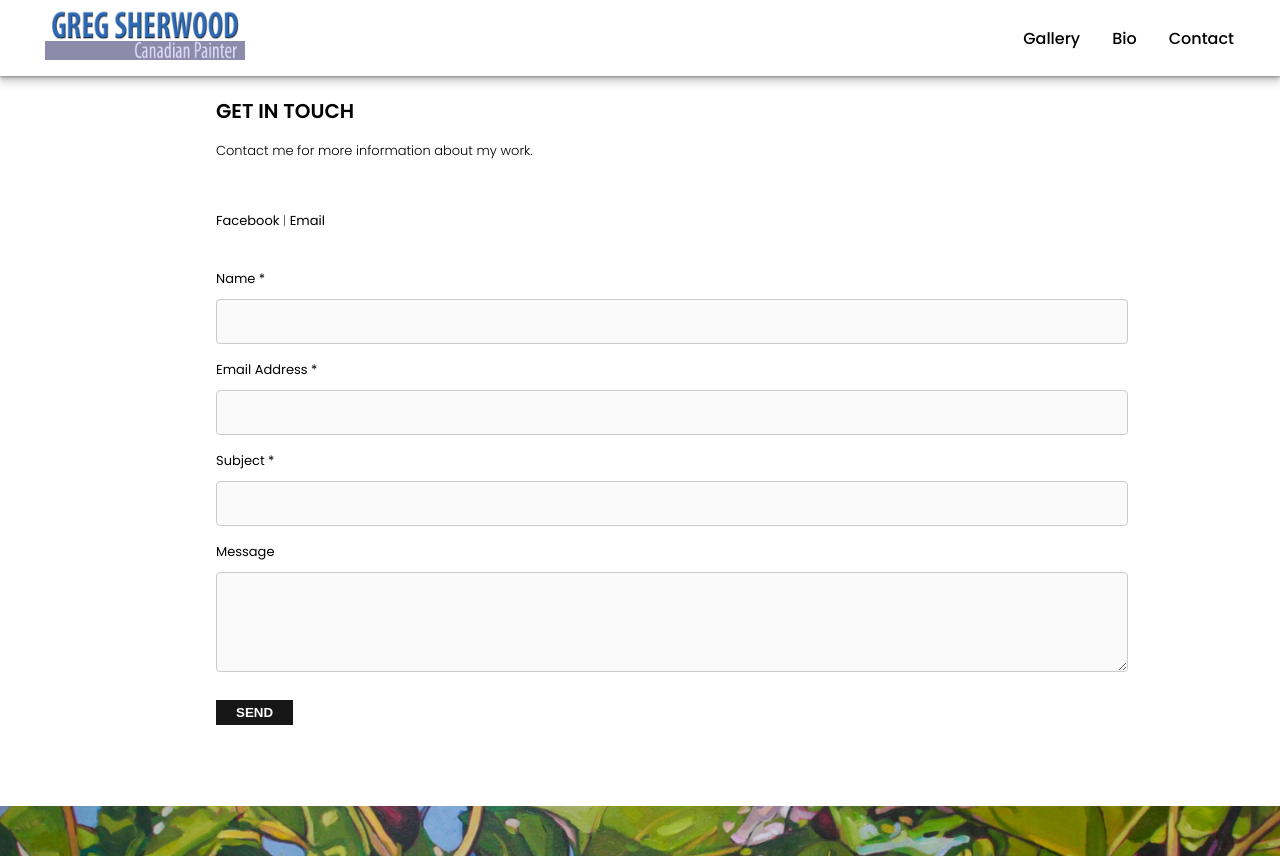
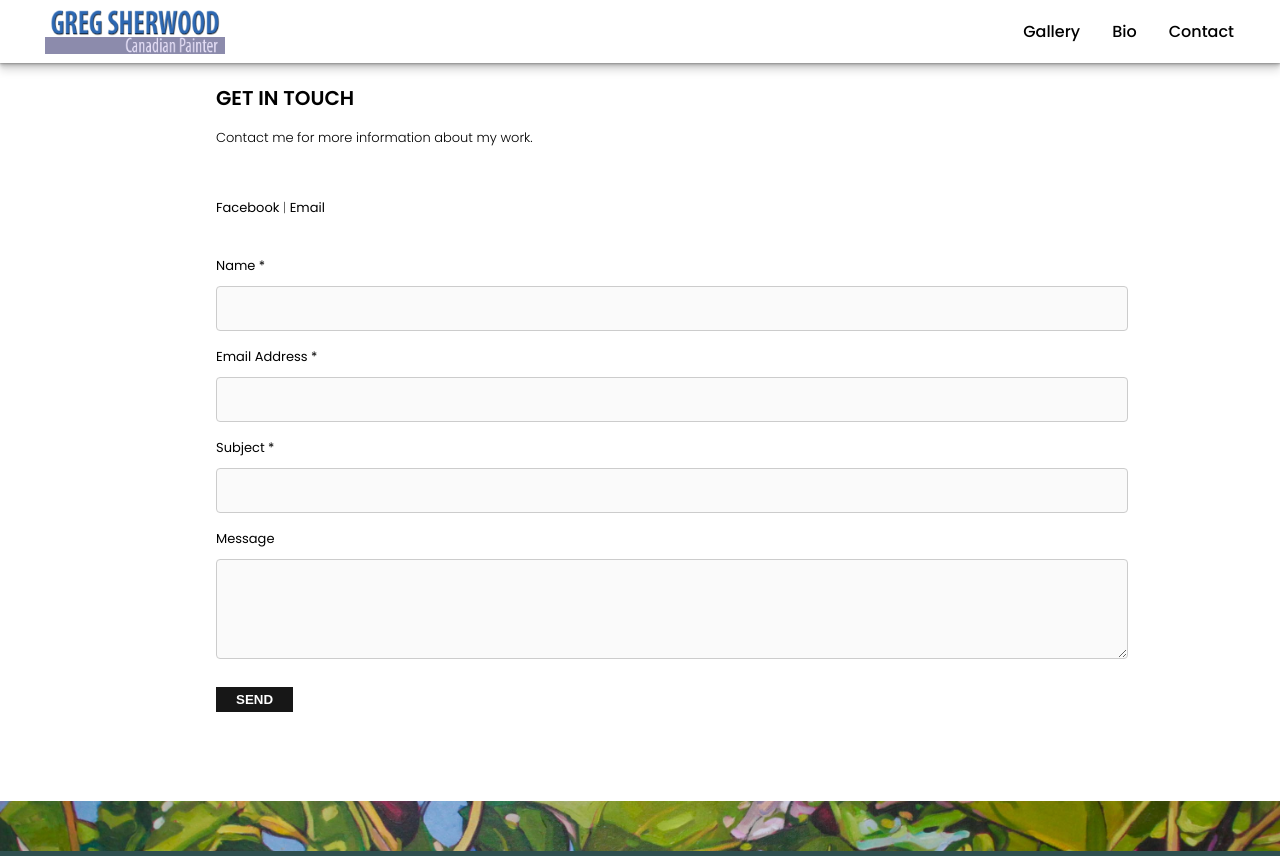
Before and after one commit to Sher0193/gsher-website, a React (Create React App) app: page /contact in a window 1280 px wide. Built offline with nearby package versions, Linux system fonts and the light colour scheme; no server answers.

Commit message:
Shrink navbar a bit, center all elements vertically

```diff
--- a/src/components/UI/Navbar/Navbar.css
+++ b/src/components/UI/Navbar/Navbar.css
@@ -25,6 +25,7 @@ nav .logo {
   margin-left: 15px;
   transition: opacity ease 0.3s;
   cursor: pointer;
+  align-self: center;
 }
 
 nav .logo:hover {
@@ -33,7 +34,7 @@ nav .logo:hover {
 nav .item {
   transition: background ease 0.3s;
   -webkit-transition: background ease 0.3s;
-  padding: 25.5px 16px;
+  padding: 19px 16px;
   font-weight: 500;
 }
 
@@ -58,6 +59,7 @@ nav .menu li a {
 }
 nav .menu .logo a {
   padding: 0;
+  display: flex;
 }
 
 nav .toggle {
@@ -66,7 +68,7 @@ nav .toggle {
 }
 
 nav .icon {
-  color: #0e1111;
+  display: flex;
   text-align: center;
   text-decoration: none;
   transition: background-color ease-out 0.3s;
@@ -74,8 +76,7 @@ nav .icon {
   font-size: large;
   background-color: white;
   cursor: pointer;
-  float: right;
-  padding: 10px;
+  padding: 5px;
 }
 
 nav .icon:hover {
@@ -89,6 +90,9 @@ nav .burger {
   position: relative;
   width: 3.25rem;
   margin-left: auto;
+  display: flex;
+  flex-direction: column;
+  justify-content: center;
 }
 
 nav .burger span {
@@ -96,7 +100,6 @@ nav .burger span {
   border-radius: 5px;
   display: block;
   height: 2px;
-  top: 20px;
   margin-left: auto;
   margin-right: auto;
   margin-top: 3px;
--- a/src/components/UI/Navbar/Navbar.js
+++ b/src/components/UI/Navbar/Navbar.js
@@ -51,7 +51,7 @@ class Navbar extends React.Component {
           <li className={this.handleClassName("logo")}>
             {" "}
             <a href="/">
-              <img height="50" src={sig} alt="" />
+              <img height="45" src={sig} alt="" />
             </a>
           </li>
           <li className={this.handleClassName("toggle")}>
--- a/src/containers/Contact/Contact.css
+++ b/src/containers/Contact/Contact.css
@@ -1,6 +1,6 @@
 .contact {
   background-color: white;
-  min-height: calc(100vh - 70px);
+  min-height: calc(100vh - 62px);
   #padding-bottom: 75px;
   position: relative;
   background-position: center;
--- a/src/containers/Home/Home.css
+++ b/src/containers/Home/Home.css
@@ -1,6 +1,6 @@
 .home {
   height: 100vh;
-  margin-bottom: -75px;
+  margin-bottom: -62px;
 }
 .bgimg-1,
 .bgimg-2,
```
